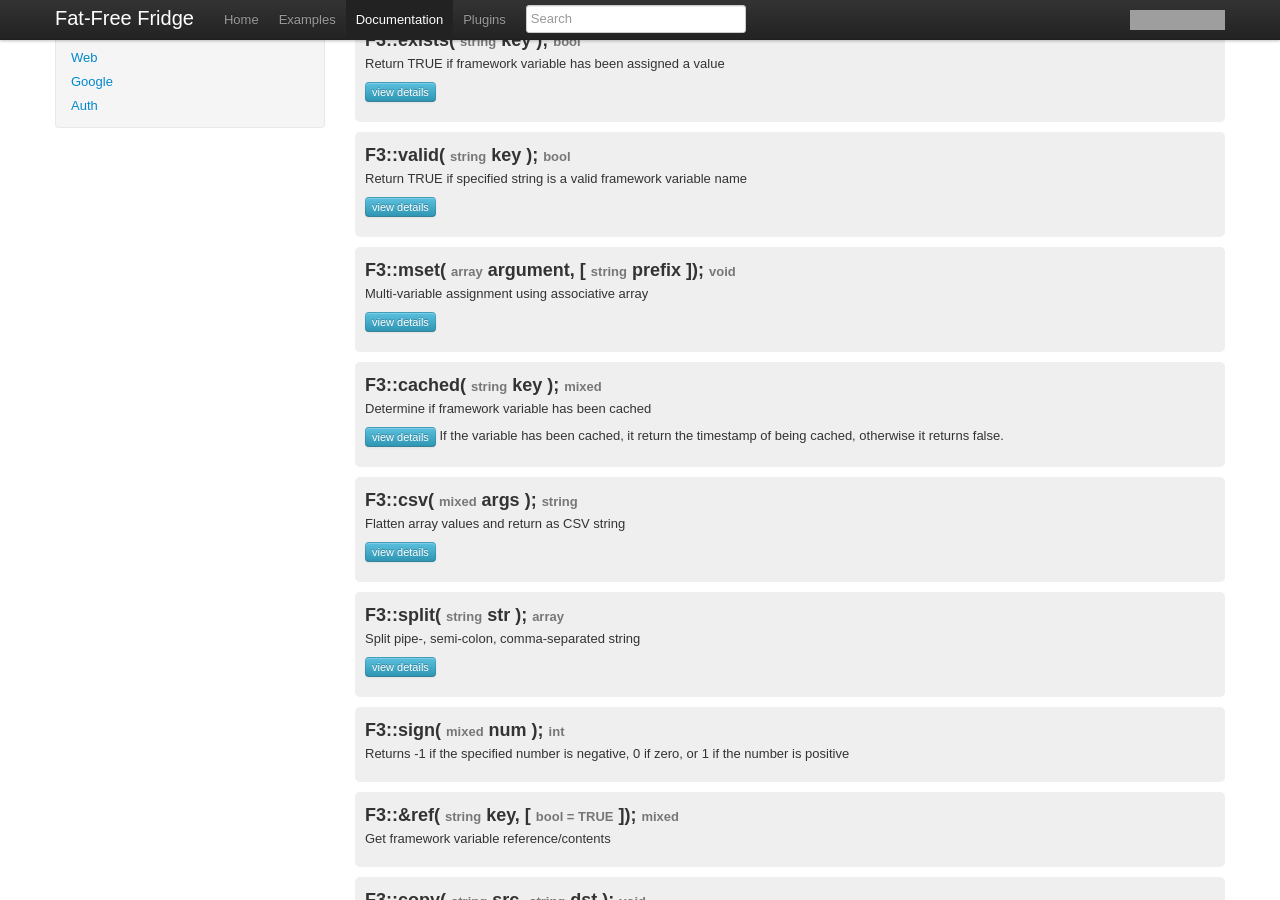
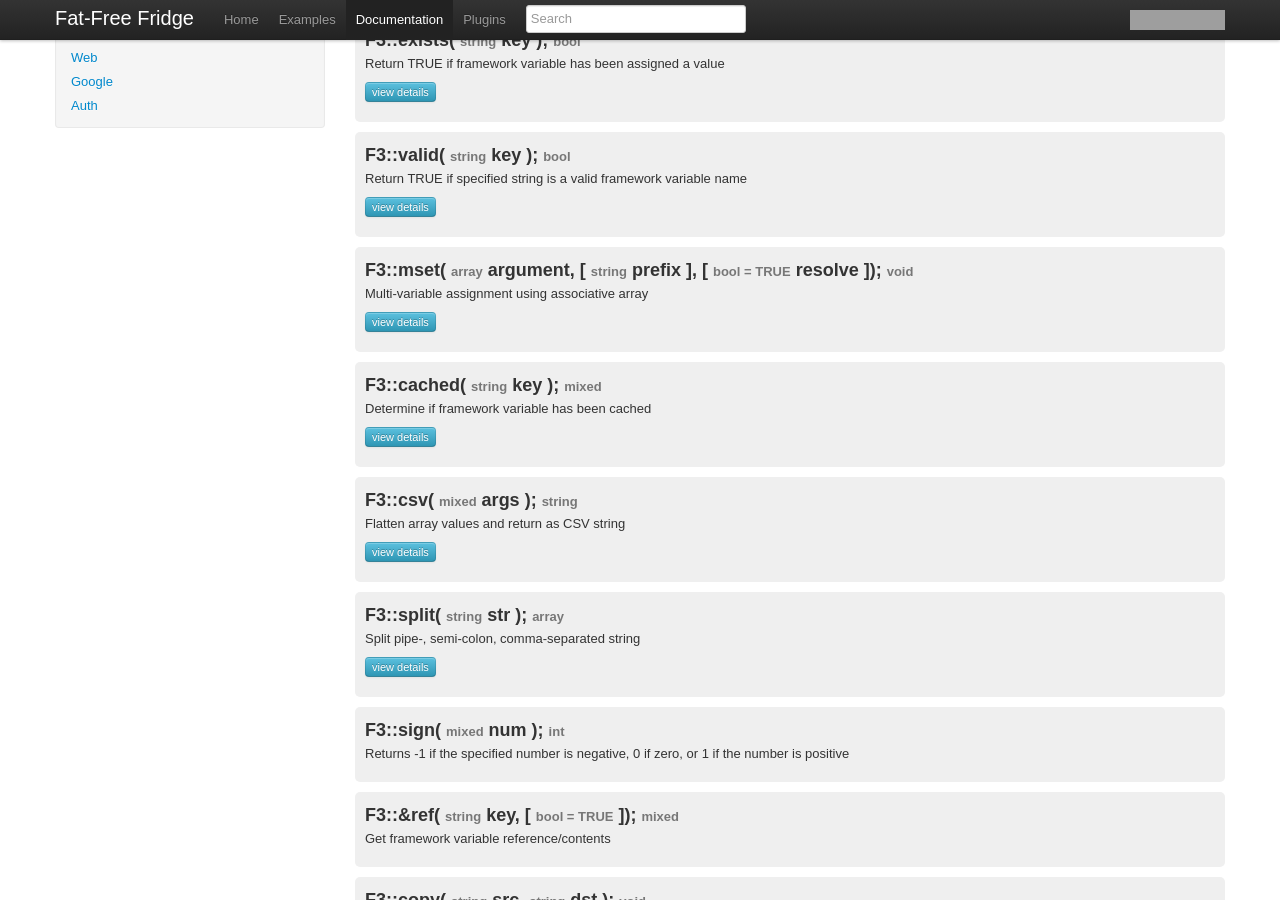
Before and after one commit to ikkez/FatFreeFridge, a Jekyll site: the page built from docs_en.html, in a window 1280 px wide and 900 px high, scrolled down 516 px. Built offline with Jekyll 4.4.1, drawn with Linux system fonts in a browser that asks for light colours; some web fonts are replaced; some of the changed text lies outside the part shown; grey boxes are pictures that could not be loaded.

Commit message:
clean up and added missing arguments

```diff
--- a/docs_en.html
+++ b/docs_en.html
@@ -76,7 +76,6 @@
 // cache objects
 F3::set('myClass1', new myClass('arg1'), TRUE);
 {% endhighlight %}
-                                <div class="alert"><strong>Contribute!</strong> More info and an example is missing here.</div>
                                 <p>By default, the <strong>resolve</strong> parameter allows you to use the F3 specific syntax in getting and setting vars.</p>
 {% highlight php startinline %}
 F3::set( '{{ "{{@b" }}}}','wherever' );         // c='wherever'
@@ -152,7 +151,7 @@
                             </div>
                         </div>
                         <div id="mset">
-                            <h3>F3::mset( <span>array</span> argument, [ <span>string</span> prefix ]); <span>void</span></h3>
+                            <h3>F3::mset( <span>array</span> argument, [ <span>string</span> prefix ], [ <span>bool = TRUE</span> resolve ]); <span>void</span></h3>
                             <p>Multi-variable assignment using associative array</p>
                             <button class="btn btn-mini btn-info more" data-toggle="collapse" data-target="#mset .collapse">view details</button>
                             <div class="collapse in">
@@ -187,8 +186,8 @@
                             <h3>F3::cached( <span>string</span> key ); <span>mixed</span></h3>
                             <p>Determine if framework variable has been cached</p>
                             <button class="btn btn-mini btn-info more" data-toggle="collapse" data-target="#cached .collapse">view details</button>
+                            <div class="collapse in">
                             If the variable has been cached, it return the timestamp of being cached, otherwise it returns false.
-                            <div class="collapse in">
 {% highlight php startinline %}
 F3::set('var1','foo',TRUE);
 F3::set('var2','bar');
@@ -582,7 +581,7 @@
                             <p>Lock-aware file writer. Returns number of bytes written or false.</p>
                         </div>
                         <div id="mkdir">
-                            <h3>F3::mkdir( <span>string</span> name, <span>int = 0775</span> perm ); <span></span></h3>
+                            <h3>F3::mkdir( <span>string</span> name, [ <span>int = 0775</span> perm ], [ <span>bool = TRUE</span> recursive]); <span>bool|void</span></h3>
                             <p>Create folder; Trigger error and return FALSE if script has no permission to create folder in the specified path</p>
                         </div>
                     </div>
```
Also changed, not shown: other parts of docs_en.html (+1 -1 lines).
